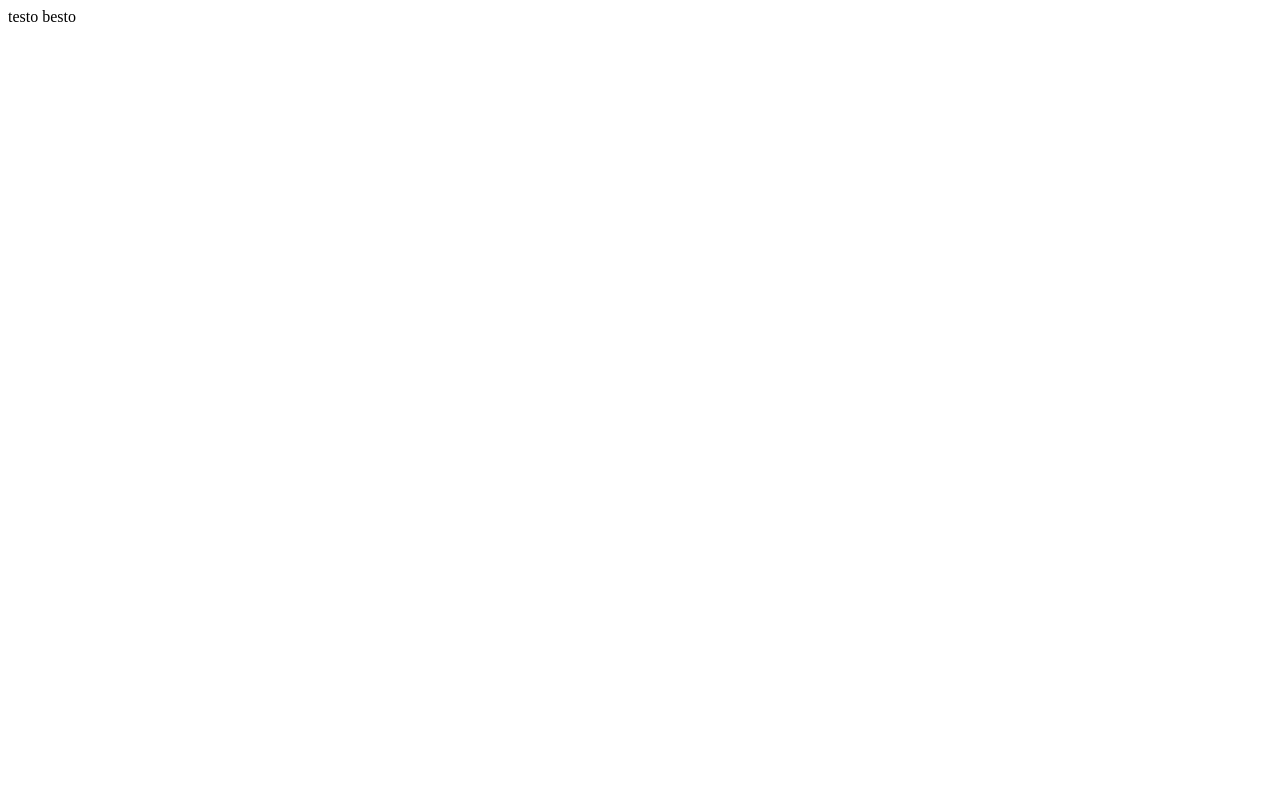
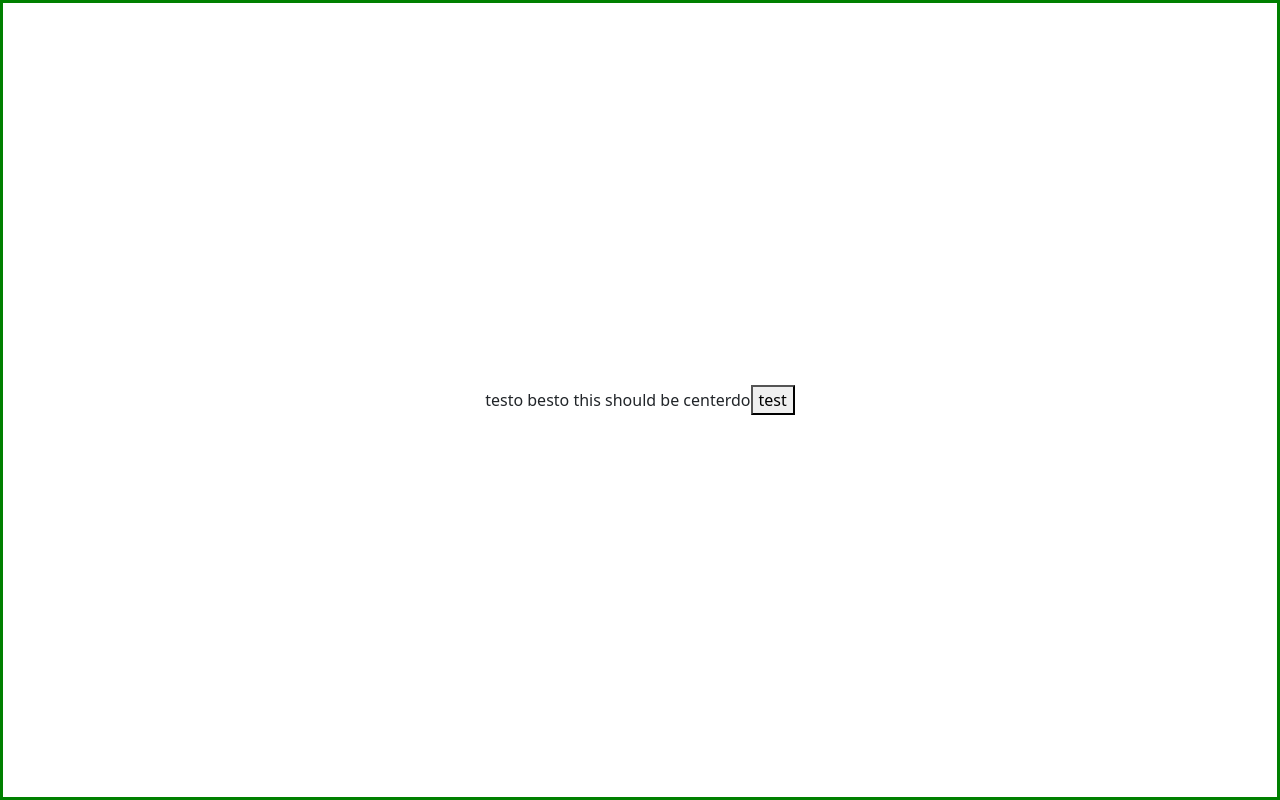
Before and after one commit to Keago99/FormValidationJs, a plain HTML site: page index.html in a window 1280 px wide. Drawn offline with nearby package versions, Linux system fonts and the light colour scheme.

Commit message:
Re-learning how to center a div, good times.

```diff
--- a/index.html
+++ b/index.html
@@ -1,11 +1,16 @@
 <!DOCTYPE html>
 <html lang="en">
 <head>
+    <link href="https://cdn.jsdelivr.net/npm/bootstrap@5.0.2/dist/css/bootstrap.min.css" rel="stylesheet" integrity="sha384-EVSTQN3/azprG1Anm3QDgpJLIm9Nao0Yz1ztcQTwFspd3yD65VohhpuuCOmLASjC" crossorigin="anonymous">
+    <link rel="stylesheet" href="styles.css">
     <meta charset="UTF-8">
     <meta name="viewport" content="width=device-width, initial-scale=1.0">
-    <title>Document</title>
+    <title>Form validation using JS</title>
 </head>
 <body>
-    testo besto
+    <div id="mainCanvas">
+        testo besto this should be centerdo
+        <button> test</button>
+    </div>
 </body>
 </html>
--- /dev/null
+++ b/styles.css
@@ -0,0 +1,13 @@
+html, body{
+    height: 100%;
+    margin: 0;
+}
+
+#mainCanvas{
+    min-height: 100%;
+    display: flex;
+    justify-content: center;
+    align-items: center;
+    height: 200px;
+    border: 3px solid green;
+}
```
